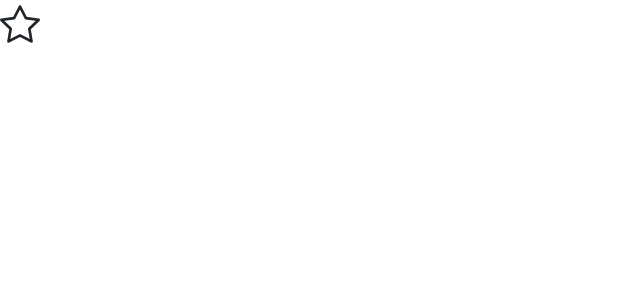
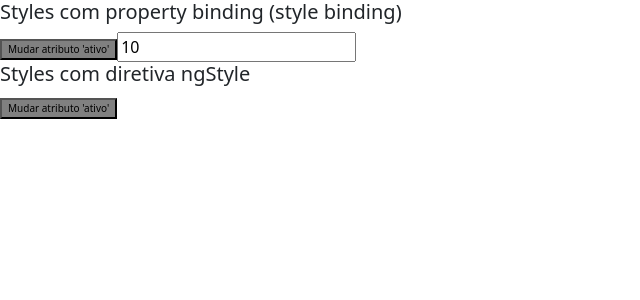
Before and after one commit to diego-bm/projeto-loiane-angular, an Angular app in the folder diretivas/: page / in a window 1280 px wide. Shown: the top 300 px of the page, without its empty margins (0-640 px from the left). Built offline with nearby package versions, Linux system fonts and the light colour scheme.

Commit message:
Aula 30: Diretivas: ngStyle
Código da aula implementado com sucesso.

```diff
--- a/diretivas/src/app/app.component.html
+++ b/diretivas/src/app/app.component.html
@@ -1,3 +1,4 @@
 <!-- <app-diretiva-ngswitch></app-diretiva-ngswitch> -->
 <!-- <app-diretiva-ngfor></app-diretiva-ngfor> -->
-<app-diretiva-ngclass></app-diretiva-ngclass>
+<!-- <app-diretiva-ngclass></app-diretiva-ngclass> -->
+<app-diretiva-ngstyle></app-diretiva-ngstyle>
--- /dev/null
+++ b/diretivas/src/app/diretiva-ngstyle/diretiva-ngstyle.component.html
@@ -0,0 +1,22 @@
+<h5>Styles com property binding (style binding)</h5>
+<button (click)="mudarAtivo()"
+[style.backgroundColor]="ativo ? 'blue' : 'gray'"
+[style.color]="ativo ? 'white' : 'black'"
+[style.fontWeight]="ativo ? 'bold' : 'normal'"
+[style.fontSize]="tamanhoFonte + 'px'">
+    Mudar atributo 'ativo'
+</button>
+
+<input type="text" [(ngModel)]="tamanhoFonte">
+
+<h5>Styles com diretiva ngStyle</h5>
+<button
+[ngStyle]="{
+    'backgroundColor': ativo ? 'blue' : 'gray',
+    'color': ativo ? 'white' : 'black',
+    'fontWeight': ativo ? 'bold' : 'normal',
+    'fontSize': tamanhoFonte + 'px'
+}"
+(click)="mudarAtivo()">
+    Mudar atributo 'ativo'
+</button>
--- /dev/null
+++ b/diretivas/src/app/diretiva-ngstyle/diretiva-ngstyle.component.ts
@@ -0,0 +1,15 @@
+import { Component } from '@angular/core';
+
+@Component({
+  selector: 'app-diretiva-ngstyle',
+  templateUrl: './diretiva-ngstyle.component.html',
+  styleUrls: ['./diretiva-ngstyle.component.css']
+})
+export class DiretivaNgstyleComponent {
+  ativo: boolean = false;
+  tamanhoFonte: number = 10;
+
+  mudarAtivo() {
+    this.ativo = !this.ativo;
+  }
+}
```
Also changed, not shown: diretivas/src/app/app.module.ts (+6 -2 lines), diretivas/src/app/diretiva-ngstyle/diretiva-ngstyle.component.css (added), 1 other file (tests, documents, lock files or other folders).
